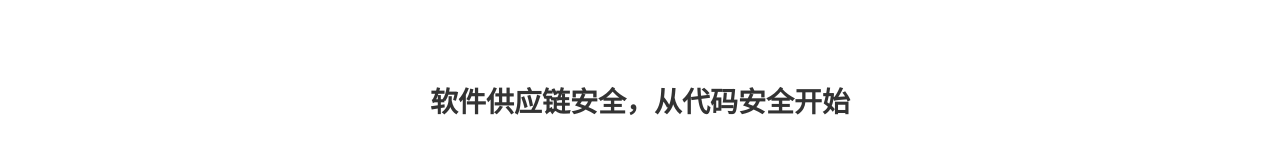
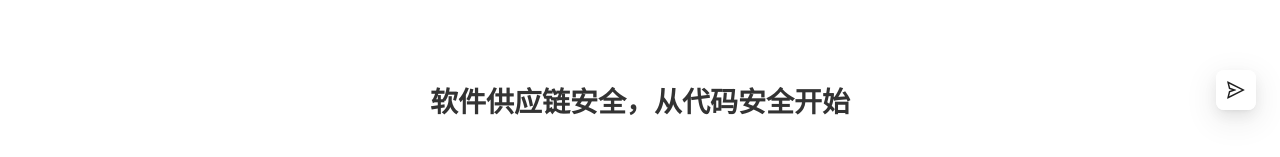
Before and after one commit to belos-street/sectrend-official-website, a Next.js app: page / in a window 1280 px wide. Shown: the part 642-799 px from the top of the page. Built offline with nearby package versions, Linux system fonts and the light colour scheme.

Commit message:
feat: add affix

```diff
--- a/src/app/layout.tsx
+++ b/src/app/layout.tsx
@@ -6,6 +6,7 @@ import '@/styles/common.sass'
 import 'animate.css'
 import { LayoutFooter } from '@/layouts/ly-footer'
 import { LayoutHeader } from '@/layouts/ly-header'
+import { LayoutAffix } from '@/layouts/affix'
 
 const inter = Inter({ subsets: ['latin'] })
 
@@ -22,6 +23,7 @@ export default function RootLayout({ children }: { children: React.ReactNode })
           <LayoutHeader />
           {children}
           <LayoutFooter />
+          <LayoutAffix />
         </body>
       </StyledComponentsRegistry>
     </html>
--- /dev/null
+++ b/src/layouts/affix/index.tsx
@@ -0,0 +1,21 @@
+'use client'
+
+import { MailOutlined, PhoneOutlined, SendOutlined, WechatOutlined } from '@ant-design/icons'
+import { FloatButton, Popconfirm, Tooltip } from 'antd'
+
+export const LayoutAffix: React.FC = () => {
+  return (
+    <FloatButton.Group shape="square" style={{ right: 24 }} trigger="hover" icon={<SendOutlined />}>
+      <FloatButton icon={<WechatOutlined />} />
+      <FloatButton icon={<MailOutlined />} />
+
+      <Popconfirm placement="leftBottom" okText="Yes" cancelText="No" title="Are you sure to delete this task?">
+        <FloatButton icon={<PhoneOutlined />} />
+      </Popconfirm>
+
+      <Tooltip placement="left" title={<PhoneOutlined />}>
+        <FloatButton icon={<PhoneOutlined />} />
+      </Tooltip>
+    </FloatButton.Group>
+  )
+}
```
Also changed, not shown: 1 other file (tests, documents, lock files or other folders).
